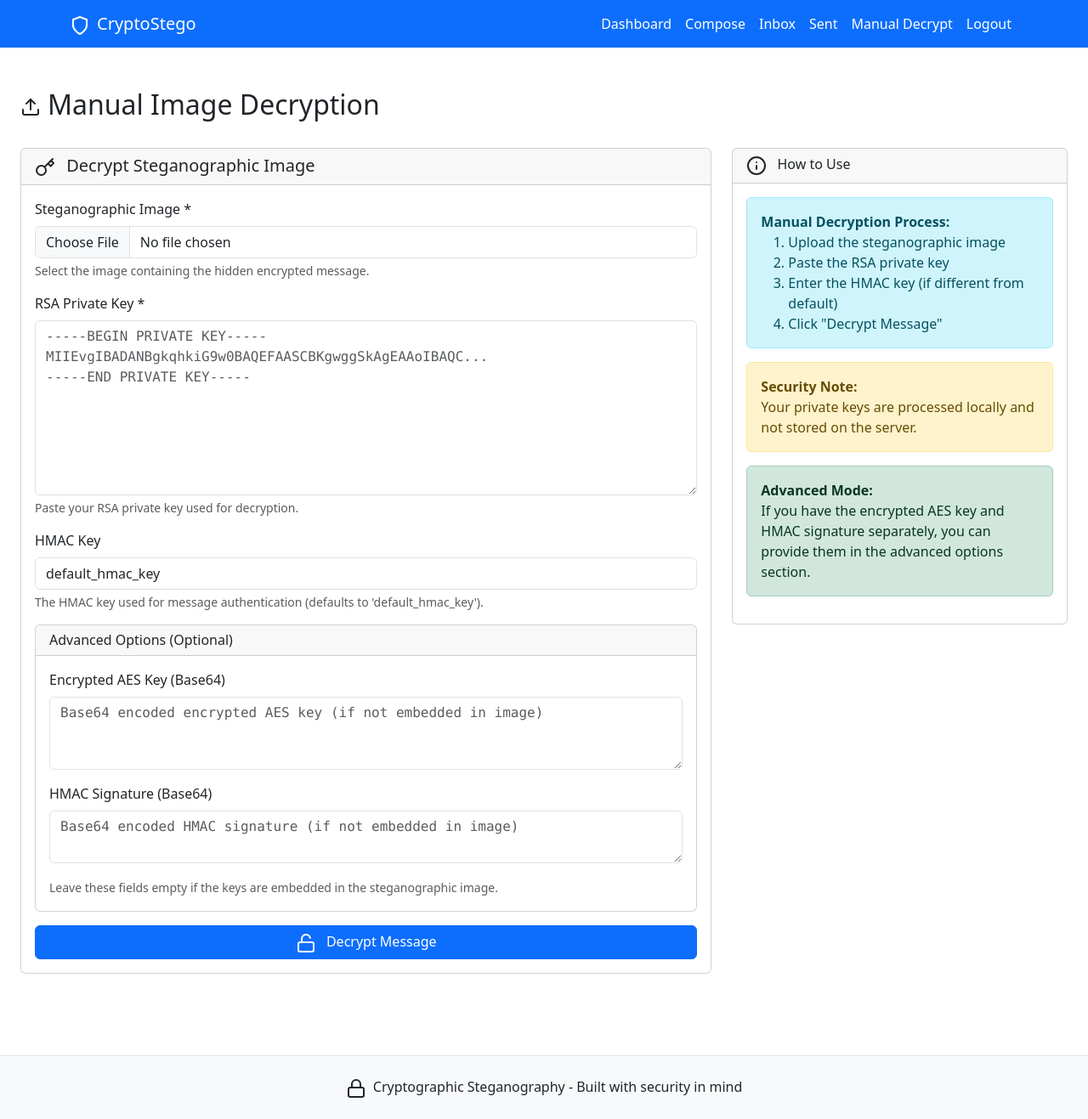
After one commit to xetadeveloper/steg-cryptography, a Flask app: page /manual-decrypt in a window 1280 px wide. The commit adds this page. Shown: the whole page at 85% size. Run offline with Flask 3, Linux system fonts and the light colour scheme; the visitor is signed in with stand-in values (Sample User, id 1); some libraries are stand-ins or nearby versions.

Commit message:
Enhance security and usability by adding authentication and light theme
Adds authentication checks, a manual decryption page, and light theme support.

Replit-Commit-Author: Agent
Replit-Commit-Session-Id: 7a6eef9f-3a10-44e0-9c1b-693bd34cb1a9
Replit-Commit-Screenshot-Url: https://storage.googleapis.com/screenshot-production-us-central1/d1b12b68-042f-42ef-ada0-0df2665cd8ac/7a6eef9f-3a10-44e0-9c1b-693bd34cb1a9/JqSYvKT

```diff
--- a/app/routes.py
+++ b/app/routes.py
@@ -255,6 +255,7 @@ def decrypt_message():
 
 # API endpoints for encryption/decryption (keeping original functionality)
 @main.route('/api/encrypt', methods=['POST'])
+@login_required
 def encrypt_data():
     """API endpoint for full encryption pipeline"""
     try:
@@ -300,7 +301,8 @@ def encrypt_data():
     except Exception as e:
         return jsonify({'error': str(e)}), 500
 
-@main.route('/api/decrypt', methods=['POST'])
+@main.route('/api/decrypt_file', methods=['POST'])
+@login_required
 def decrypt_data():
     """API endpoint for full decryption pipeline"""
     try:
@@ -347,6 +349,7 @@ def decrypt_data():
         return jsonify({'error': str(e)}), 500
 
 @main.route('/api/generate_keys', methods=['POST'])
+@login_required
 def generate_keys():
     """Generate RSA key pair for testing"""
     try:
@@ -362,6 +365,64 @@ def generate_keys():
     except Exception as e:
         return jsonify({'error': str(e)}), 500
 
+@main.route('/manual-decrypt', methods=['GET', 'POST'])
+@login_required
+def manual_decrypt():
+    """Manual image upload and decryption interface."""
+    if request.method == 'POST':
+        try:
+            # Get form data
+            rsa_private_key = request.form.get('rsa_private_key')
+            hmac_key = request.form.get('hmac_key', 'default_hmac_key')
+            encrypted_aes_key = request.form.get('encrypted_aes_key')
+            hmac_signature = request.form.get('hmac_signature')
+
+            # Get uploaded steganographic image
+            if 'stego_image' not in request.files:
+                flash('Please select a steganographic image file.', 'error')
+                return render_template('messaging/manual_decrypt.html')
+
+            file = request.files['stego_image']
+            if file.filename == '':
+                flash('Please select a steganographic image file.', 'error')
+                return render_template('messaging/manual_decrypt.html')
+
+            if not rsa_private_key:
+                flash('Please enter the RSA private key.', 'error')
+                return render_template('messaging/manual_decrypt.html')
+
+            # Read stego image data
+            stego_image_data = file.read()
+
+            # Run decryption pipeline
+            if encrypted_aes_key and hmac_signature:
+                # Manual decryption with provided keys
+                decryption_result = decrypt_full_pipeline(
+                    stego_image_data=stego_image_data,
+                    encrypted_aes_key=base64.b64decode(encrypted_aes_key),
+                    hmac_signature=base64.b64decode(hmac_signature),
+                    rsa_private_key_pem=rsa_private_key,
+                    hmac_key=hmac_key
+                )
+            else:
+                # Try to extract everything from the image
+                decryption_result = decrypt_full_pipeline(
+                    stego_image_data=stego_image_data,
+                    rsa_private_key_pem=rsa_private_key,
+                    hmac_key=hmac_key
+                )
+
+            flash('Message decrypted successfully!', 'success')
+            return render_template('messaging/manual_decrypt.html',
+                                 decryption_result=decryption_result,
+                                 show_result=True)
+
+        except Exception as e:
+            flash(f'Decryption failed: {str(e)}', 'error')
+            return render_template('messaging/manual_decrypt.html')
+
+    return render_template('messaging/manual_decrypt.html')
+
 @main.errorhandler(413)
 def too_large(e):
     return jsonify({'error': 'File too large'}), 413
--- a/templates/base.html
+++ b/templates/base.html
@@ -1,162 +1,53 @@
-
 <!DOCTYPE html>
-<html lang="en" data-bs-theme="dark">
+<html lang="en" data-bs-theme="light">
 <head>
     <meta charset="UTF-8">
     <meta name="viewport" content="width=device-width, initial-scale=1.0">
     <title>{% block title %}Cryptographic Steganography App{% endblock %}</title>
-
-    <!-- Bootstrap CSS with Replit dark theme -->
-    <link href="https://cdn.replit.com/agent/bootstrap-agent-dark-theme.min.css" rel="stylesheet">
-
-    <!-- Feather Icons -->
+    <link href="https://cdn.jsdelivr.net/npm/bootstrap@5.3.0/dist/css/bootstrap.min.css" rel="stylesheet">
     <script src="https://unpkg.com/feather-icons"></script>
-
     {% block head %}{% endblock %}
 </head>
 <body>
     <!-- Navigation -->
-    <nav class="navbar navbar-expand-lg navbar-dark bg-dark border-bottom">
+    <nav class="navbar navbar-expand-lg navbar-light bg-primary">
         <div class="container">
-            <a class="navbar-brand d-flex align-items-center" href="/">
-                <i data-feather="shield" class="me-2"></i>
-                CryptoStego
+            <a class="navbar-brand text-white" href="/">
+                <i data-feather="shield" class="me-2"></i>CryptoStego
             </a>
-            <button class="navbar-toggler" type="button" data-bs-toggle="collapse" data-bs-target="#navbarNav">
-                <span class="navbar-toggler-icon"></span>
-            </button>
-            <div class="collapse navbar-collapse" id="navbarNav">
-                <ul class="navbar-nav ms-auto">
-                    {% if current_user.is_authenticated %}
-                        <li class="nav-item">
-                            <a class="nav-link" href="{{ url_for('main.dashboard') }}">
-                                <i data-feather="mail" class="me-1"></i>
-                                Dashboard
-                            </a>
-                        </li>
-                        <li class="nav-item">
-                            <a class="nav-link" href="{{ url_for('main.compose') }}">
-                                <i data-feather="edit" class="me-1"></i>
-                                Compose
-                            </a>
-                        </li>
-                        <li class="nav-item dropdown">
-                            <a class="nav-link dropdown-toggle" href="#" id="navbarDropdown" role="button" data-bs-toggle="dropdown">
-                                <i data-feather="user" class="me-1"></i>
-                                {{ current_user.display_name }}
-                            </a>
-                            <ul class="dropdown-menu">
-                                <li><a class="dropdown-item" href="{{ url_for('auth.logout') }}">
-                                    <i data-feather="log-out" class="me-2"></i>
-                                    Logout
-                                </a></li>
-                            </ul>
-                        </li>
-                    {% else %}
-                        <li class="nav-item">
-                            <a class="nav-link" href="/">
-                                <i data-feather="home" class="me-1"></i>
-                                Home
-                            </a>
-                        </li>
-                        <li class="nav-item">
-                            <a class="nav-link" href="{{ url_for('auth.login') }}">
-                                <i data-feather="log-in" class="me-1"></i>
-                                Login
-                            </a>
-                        </li>
-                        <li class="nav-item">
-                            <a class="nav-link" href="{{ url_for('auth.signup') }}">
-                                <i data-feather="user-plus" class="me-1"></i>
-                                Sign Up
-                            </a>
-                        </li>
-                    {% endif %}
-                </ul>
+            <div class="navbar-nav ms-auto">
+                {% if current_user.is_authenticated %}
+                    <a class="nav-link text-white" href="{{ url_for('main.dashboard') }}">Dashboard</a>
+                    <a class="nav-link text-white" href="{{ url_for('main.compose') }}">Compose</a>
+                    <a class="nav-link text-white" href="{{ url_for('main.inbox') }}">Inbox</a>
+                    <a class="nav-link text-white" href="{{ url_for('main.sent') }}">Sent</a>
+                    <a class="nav-link text-white" href="{{ url_for('main.manual_decrypt') }}">Manual Decrypt</a>
+                    <a class="nav-link text-white" href="{{ url_for('auth.logout') }}">Logout</a>
+                {% else %}
+                    <a class="nav-link text-white" href="{{ url_for('auth.login') }}">Login</a>
+                    <a class="nav-link text-white" href="{{ url_for('auth.signup') }}">Sign Up</a>
+                {% endif %}
             </div>
         </div>
     </nav>
 
     <!-- Main Content -->
-    <main class="flex-grow-1">
-        <div class="container-fluid">
-            {% if current_user.is_authenticated %}
-                <div class="row">
-                    <!-- Sidebar for authenticated users -->
-                    <nav class="col-md-3 col-lg-2 d-md-block bg-light sidebar collapse">
-                        <div class="position-sticky pt-3">
-                            <ul class="nav flex-column">
-                                <li class="nav-item">
-                                    <a class="nav-link active" href="{{ url_for('main.dashboard') }}">
-                                        <i data-feather="home" class="me-2"></i>
-                                        Dashboard
-                                    </a>
-                                </li>
-                                <li class="nav-item">
-                                    <a class="nav-link" href="{{ url_for('main.compose') }}">
-                                        <i data-feather="edit" class="me-2"></i>
-                                        Compose Message
-                                    </a>
-                                </li>
-                                <li class="nav-item">
-                                    <a class="nav-link" href="{{ url_for('main.inbox') }}">
-                                        <i data-feather="inbox" class="me-2"></i>
-                                        Inbox
-                                    </a>
-                                </li>
-                                <li class="nav-item">
-                                    <a class="nav-link" href="{{ url_for('main.sent') }}">
-                                        <i data-feather="send" class="me-2"></i>
-                                        Sent Messages
-                                    </a>
-                                </li>
-                            </ul>
-                        </div>
-                    </nav>
-                    <!-- Content area for authenticated users -->
-                    <div class="col-md-9 ms-sm-auto col-lg-10 px-md-4">
-                        {% block content %}{% endblock %}
-                    </div>
-                </div>
-            {% else %}
-                <!-- Full width content for unauthenticated users -->
-                <div class="row">
-                    <div class="col-12">
-                        {% block content %}{% endblock %}
-                    </div>
-                </div>
-            {% endif %}
-        </div>
+    <main class="container-fluid py-4">
+        {% block content %}{% endblock %}
     </main>
 
     <!-- Footer -->
-    <footer class="bg-dark border-top mt-5">
-        <div class="container py-4">
-            <div class="row">
-                <div class="col-md-6">
-                    <h6 class="text-light">Cryptographic Steganography</h6>
-                    <p class="text-muted small mb-0">
-                        Secure message hiding using AES-256, RSA, HMAC-SHA256, and LSB steganography.
-                    </p>
-                </div>
-                <div class="col-md-6 text-md-end">
-                    <p class="text-muted small mb-0">
-                        <i data-feather="lock" class="me-1"></i>
-                        Built with security in mind
-                    </p>
-                </div>
-            </div>
+    <footer class="bg-light border-top mt-5 py-4">
+        <div class="container text-center">
+            <p class="mb-0">
+                <i data-feather="lock" class="me-1"></i>
+                Cryptographic Steganography - Built with security in mind
+            </p>
         </div>
     </footer>
 
-    <!-- Bootstrap JS -->
     <script src="https://cdn.jsdelivr.net/npm/bootstrap@5.3.0/dist/js/bootstrap.bundle.min.js"></script>
-
-    <!-- Initialize Feather Icons -->
-    <script>
-        feather.replace();
-    </script>
-
+    <script>feather.replace();</script>
     {% block scripts %}{% endblock %}
 </body>
 </html>
--- /dev/null
+++ b/templates/messaging/manual_decrypt.html
@@ -0,0 +1,182 @@
+{% extends "base.html" %}
+
+{% block title %}Manual Decrypt - Secure Messaging{% endblock %}
+
+{% block content %}
+<div class="container-fluid py-4">
+    <div class="row">
+        <div class="col-12">
+            <div class="d-flex justify-content-between align-items-center mb-4">
+                <h2><i data-feather="upload" class="me-2"></i>Manual Image Decryption</h2>
+            </div>
+
+            <!-- Flash messages -->
+            {% with messages = get_flashed_messages(with_categories=true) %}
+                {% if messages %}
+                    {% for category, message in messages %}
+                        <div class="alert alert-{{ 'danger' if category == 'error' else category }} alert-dismissible fade show" role="alert">
+                            {{ message }}
+                            <button type="button" class="btn-close" data-bs-dismiss="alert"></button>
+                        </div>
+                    {% endfor %}
+                {% endif %}
+            {% endwith %}
+
+            <div class="row">
+                <!-- Decryption Form -->
+                <div class="col-md-8">
+                    <div class="card">
+                        <div class="card-header">
+                            <h5 class="mb-0">
+                                <i data-feather="key" class="me-2"></i>
+                                Decrypt Steganographic Image
+                            </h5>
+                        </div>
+                        <div class="card-body">
+                            <form method="POST" enctype="multipart/form-data">
+                                <div class="mb-3">
+                                    <label for="stego_image" class="form-label">Steganographic Image *</label>
+                                    <input type="file" class="form-control" id="stego_image" name="stego_image"
+                                           accept=".jpg,.jpeg,.png,.bmp" required>
+                                    <div class="form-text">Select the image containing the hidden encrypted message.</div>
+                                </div>
+
+                                <div class="mb-3">
+                                    <label for="rsa_private_key" class="form-label">RSA Private Key *</label>
+                                    <textarea class="form-control font-monospace" id="rsa_private_key" name="rsa_private_key"
+                                              rows="8" placeholder="-----BEGIN PRIVATE KEY-----
+MIIEvgIBADANBgkqhkiG9w0BAQEFAASCBKgwggSkAgEAAoIBAQC...
+-----END PRIVATE KEY-----" required></textarea>
+                                    <div class="form-text">Paste your RSA private key used for decryption.</div>
+                                </div>
+
+                                <div class="mb-3">
+                                    <label for="hmac_key" class="form-label">HMAC Key</label>
+                                    <input type="text" class="form-control" id="hmac_key" name="hmac_key"
+                                           value="default_hmac_key" placeholder="Enter HMAC key">
+                                    <div class="form-text">The HMAC key used for message authentication (defaults to 'default_hmac_key').</div>
+                                </div>
+
+                                <div class="card mb-3">
+                                    <div class="card-header">
+                                        <h6 class="mb-0">Advanced Options (Optional)</h6>
+                                    </div>
+                                    <div class="card-body">
+                                        <div class="mb-3">
+                                            <label for="encrypted_aes_key" class="form-label">Encrypted AES Key (Base64)</label>
+                                            <textarea class="form-control font-monospace" id="encrypted_aes_key" name="encrypted_aes_key"
+                                                      rows="3" placeholder="Base64 encoded encrypted AES key (if not embedded in image)"></textarea>
+                                        </div>
+
+                                        <div class="mb-3">
+                                            <label for="hmac_signature" class="form-label">HMAC Signature (Base64)</label>
+                                            <textarea class="form-control font-monospace" id="hmac_signature" name="hmac_signature"
+                                                      rows="2" placeholder="Base64 encoded HMAC signature (if not embedded in image)"></textarea>
+                                        </div>
+
+                                        <small class="text-muted">
+                                            Leave these fields empty if the keys are embedded in the steganographic image.
+                                        </small>
+                                    </div>
+                                </div>
+
+                                <div class="d-grid gap-2">
+                                    <button type="submit" class="btn btn-primary">
+                                        <i data-feather="unlock" class="me-2"></i>
+                                        Decrypt Message
+                                    </button>
+                                </div>
+                            </form>
+                        </div>
+                    </div>
+                </div>
+
+                <!-- Instructions and Tips -->
+                <div class="col-md-4">
+                    <div class="card">
+                        <div class="card-header">
+                            <h6 class="mb-0">
+                                <i data-feather="info" class="me-2"></i>
+                                How to Use
+                            </h6>
+                        </div>
+                        <div class="card-body">
+                            <div class="alert alert-info">
+                                <strong>Manual Decryption Process:</strong>
+                                <ol class="mb-0">
+                                    <li>Upload the steganographic image</li>
+                                    <li>Paste the RSA private key</li>
+                                    <li>Enter the HMAC key (if different from default)</li>
+                                    <li>Click "Decrypt Message"</li>
+                                </ol>
+                            </div>
+
+                            <div class="alert alert-warning">
+                                <strong>Security Note:</strong><br>
+                                Your private keys are processed locally and not stored on the server.
+                            </div>
+
+                            <div class="alert alert-success">
+                                <strong>Advanced Mode:</strong><br>
+                                If you have the encrypted AES key and HMAC signature separately,
+                                you can provide them in the advanced options section.
+                            </div>
+                        </div>
+                    </div>
+                </div>
+            </div>
+
+            {% if show_result and decryption_result %}
+            <!-- Decryption Result -->
+            <div class="row mt-4">
+                <div class="col-12">
+                    <div class="card border-success">
+                        <div class="card-header bg-success text-white">
+                            <h5 class="mb-0">
+                                <i data-feather="check-circle" class="me-2"></i>
+                                Decryption Result
+                            </h5>
+                        </div>
+                        <div class="card-body">
+                            <div class="row">
+                                <div class="col-md-8">
+                                    <h6>Decrypted Message:</h6>
+                                    <div class="bg-light p-3 rounded border">
+                                        <pre class="mb-0">{{ decryption_result.decrypted_message }}</pre>
+                                    </div>
+                                </div>
+                                <div class="col-md-4">
+                                    <div class="d-flex align-items-center mb-3">
+                                        <strong>HMAC Verification:</strong>
+                                        <span class="ms-2 badge {{ 'bg-success' if decryption_result.hmac_verified else 'bg-danger' }}">
+                                            {{ 'Valid' if decryption_result.hmac_verified else 'Invalid' }}
+                                        </span>
+                                    </div>
+
+                                    {% if decryption_result.hmac_verified %}
+                                        <div class="alert alert-success">
+                                            <i data-feather="shield-check" class="me-2"></i>
+                                            Message integrity verified!
+                                        </div>
+                                    {% else %}
+                                        <div class="alert alert-warning">
+                                            <i data-feather="alert-triangle" class="me-2"></i>
+                                            Message integrity could not be verified.
+                                        </div>
+                                    {% endif %}
+                                </div>
+                            </div>
+                        </div>
+                    </div>
+                </div>
+            </div>
+            {% endif %}
+        </div>
+    </div>
+</div>
+
+<script>
+    // Initialize feather icons
+    feather.replace();
+</script>
+{% endblock %}
```
Also changed, not shown: templates/base_broken.html (added, +167 -0 lines), templates/base_old.html (added, +166 -0 lines).
